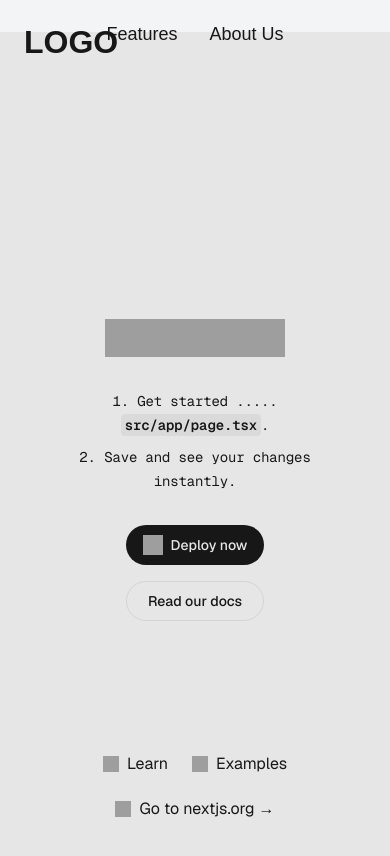
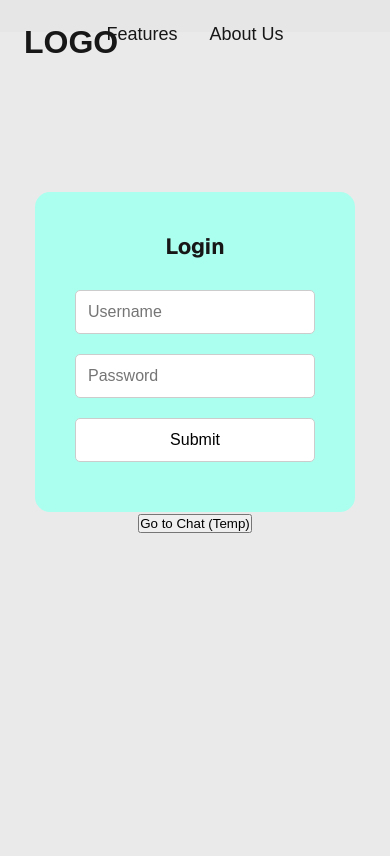
Before and after one commit to kalpipatel/LatticeTalk, a Next.js app: page / in a window 390 px wide. Shown: the top 856 px of the page. Built offline with nearby package versions, Linux system fonts and the light colour scheme; grey boxes are pictures that could not be loaded.

Commit message:
Login UI, Chat Page skeleton

```diff
--- a/src/app/globals.css
+++ b/src/app/globals.css
@@ -50,7 +50,7 @@ nav {
   display: flex;
   justify-content: space-between;
   align-items: center;
-  background-color: #f3f4f6;
+  background-color:#E6E6E6;
 }
 
 nav .logo {
--- a/src/app/layout.tsx
+++ b/src/app/layout.tsx
@@ -13,9 +13,12 @@ const geistMono = Geist_Mono({
   subsets: ["latin"],
 });
 
-export const metadata: Metadata = {
-  title: "Create Next App",
-  description: "Generated by create next app",
+export const metadata = {
+  title: "LatticeTalk",
+  description: "A platform for seamless communication",
+  icons: {
+    icon: "/favicon.ico",
+  },
 };
 
 export default function RootLayout({
--- a/src/app/page.module.css
+++ b/src/app/page.module.css
@@ -1,168 +1,105 @@
+/* Page Layout */
 .page {
   --gray-rgb: 0, 0, 0;
   --gray-alpha-200: rgba(var(--gray-rgb), 0.08);
   --gray-alpha-100: rgba(var(--gray-rgb), 0.05);
-
   --button-primary-hover: #383838;
   --button-secondary-hover: #f2f2f2;
 
-  display: grid;
-  grid-template-rows: 20px 1fr 20px;
+  display: flex;
+  flex-direction: column;
+  justify-content: flex-start; /* Navbar stays at the top */
   align-items: center;
-  justify-items: center;
-  min-height: 100svh;
-  padding: 80px;
-  gap: 64px;
+
+  min-height: 100vh;
+  padding: 40px;
   font-family: var(--font-geist-sans);
+  background-color: #eaeaea;
 }
 
-@media (prefers-color-scheme: dark) {
-  .page {
-    --gray-rgb: 255, 255, 255;
-    --gray-alpha-200: rgba(var(--gray-rgb), 0.145);
-    --gray-alpha-100: rgba(var(--gray-rgb), 0.06);
+/* Navbar */
+.navbar {
+  width: 100%;
+  display: flex;
+  justify-content: space-between;
+  padding: 20px 40px;
+  font-size: 20px;
+  font-weight: bold;
+  background-color: #eaeaea;
+  z-index: 10;
+}
 
-    --button-primary-hover: #ccc;
-    --button-secondary-hover: #1a1a1a;
+/* Login Container */
+.login-container {
+  position: relative;
+  width: 320px;
+  text-align: center;
+  display: flex;
+  flex-direction: column;
+  align-items: center;
+  margin-top: 80px;
+}
+
+/* Background Shadow */
+.login-shadow {
+  position: absolute;
+  width: 100%;
+  height: 100%;
+  background-color: #0f0f28;
+  border-radius: 20px;
+  top: 10px;
+  left: 10px;
+  z-index: -1;
+}
+
+/* Login Box */
+.login-box {
+  background-color: #aaffee;
+  padding: 40px;
+  border-radius: 15px;
+  box-shadow: none; /* Removed the extra white shade */
+}
+
+/* Login Title */
+.login-title {
+  font-size: 22px;
+  font-weight: bold;
+  margin-bottom: 20px;
+}
+
+/* Input Fields */
+.login-input {
+  width: 100%;
+  padding: 12px;
+  margin: 10px 0;
+  border: 1px solid #ccc;
+  border-radius: 5px;
+  font-size: 16px;
+  background-color: white;
+  color: black; /* Ensures text is visible */
+}
+
+/* Submit Button */
+.login-button {
+  width: 100%;
+  padding: 12px;
+  margin-top: 15px;
+  border: none;
+  border-radius: 5px;
+  background-color: #0f0f28;
+  color: white;
+  font-size: 16px;
+  cursor: pointer;
+}
+
+.login-button:hover {
+  background-color: #383858;
+}
+
+/* Responsive Navbar */
+@media (max-width: 600px) {
+  .navbar {
+    flex-direction: column;
+    align-items: center;
   }
 }
-
-.main {
-  display: flex;
-  flex-direction: column;
-  gap: 32px;
-  grid-row-start: 2;
-}
-
-.main ol {
-  font-family: var(--font-geist-mono);
-  padding-left: 0;
-  margin: 0;
-  font-size: 14px;
-  line-height: 24px;
-  letter-spacing: -0.01em;
-  list-style-position: inside;
-}
-
-.main li:not(:last-of-type) {
-  margin-bottom: 8px;
-}
-
-.main code {
-  font-family: inherit;
-  background: var(--gray-alpha-100);
-  padding: 2px 4px;
-  border-radius: 4px;
-  font-weight: 600;
-}
-
-.ctas {
-  display: flex;
-  gap: 16px;
-}
-
-.ctas a {
-  appearance: none;
-  border-radius: 128px;
-  height: 48px;
-  padding: 0 20px;
-  border: none;
-  border: 1px solid transparent;
-  transition:
-    background 0.2s,
-    color 0.2s,
-    border-color 0.2s;
-  cursor: pointer;
-  display: flex;
-  align-items: center;
-  justify-content: center;
-  font-size: 16px;
-  line-height: 20px;
-  font-weight: 500;
-}
-
-a.primary {
-  background: var(--foreground);
-  color: var(--background);
-  gap: 8px;
-}
-
-a.secondary {
-  border-color: var(--gray-alpha-200);
-  min-width: 180px;
-}
-
-.footer {
-  grid-row-start: 3;
-  display: flex;
-  gap: 24px;
-}
-
-.footer a {
-  display: flex;
-  align-items: center;
-  gap: 8px;
-}
-
-.footer img {
-  flex-shrink: 0;
-}
-
-/* Enable hover only on non-touch devices */
-@media (hover: hover) and (pointer: fine) {
-  a.primary:hover {
-    background: var(--button-primary-hover);
-    border-color: transparent;
-  }
-
-  a.secondary:hover {
-    background: var(--button-secondary-hover);
-    border-color: transparent;
-  }
-
-  .footer a:hover {
-    text-decoration: underline;
-    text-underline-offset: 4px;
-  }
-}
-
-@media (max-width: 600px) {
-  .page {
-    padding: 32px;
-    padding-bottom: 80px;
-  }
-
-  .main {
-    align-items: center;
-  }
-
-  .main ol {
-    text-align: center;
-  }
-
-  .ctas {
-    flex-direction: column;
-  }
-
-  .ctas a {
-    font-size: 14px;
-    height: 40px;
-    padding: 0 16px;
-  }
-
-  a.secondary {
-    min-width: auto;
-  }
-
-  .footer {
-    flex-wrap: wrap;
-    align-items: center;
-    justify-content: center;
-  }
-}
-
-@media (prefers-color-scheme: dark) {
-  .logo {
-    filter: invert();
-  }
-}
--- a/src/app/page.tsx
+++ b/src/app/page.tsx
@@ -1,95 +1,35 @@
+// pages/page.tsx
+import Link from 'next/link';  // Import the Link component
 import Image from "next/image";
-import styles from "./page.module.css";
+import styles from "./page.module.css"; // Importing CSS module
 
 export default function Home() {
   return (
     <div className={styles.page}>
-      <main className={styles.main}>
-        <Image
-          className={styles.logo}
-          src="/next.svg"
-          alt="Next.js logo"
-          width={180}
-          height={38}
-          priority
-        />
-        <ol>
-          <li>
-            Get started ..... <code>src/app/page.tsx</code>.
-          </li>
-          <li>Save and see your changes instantly.</li>
-        </ol>
+      {/* Navbar (empty or custom content) */}
+      <nav className={styles.navbar}>
+        {/* You can add your own links or content here */}
+      </nav>
 
-        <div className={styles.ctas}>
-          <a
-            className={styles.primary}
-            href="https://vercel.com/new?utm_source=create-next-app&utm_medium=appdir-template&utm_campaign=create-next-app"
-            target="_blank"
-            rel="noopener noreferrer"
-          >
-            <Image
-              className={styles.logo}
-              src="/vercel.svg"
-              alt="Vercel logomark"
-              width={20}
-              height={20}
-            />
-            Deploy now
-          </a>
-          <a
-            href="https://nextjs.org/docs?utm_source=create-next-app&utm_medium=appdir-template&utm_campaign=create-next-app"
-            target="_blank"
-            rel="noopener noreferrer"
-            className={styles.secondary}
-          >
-            Read our docs
-          </a>
+      {/* Login box */}
+      <div className={styles["login-container"]}>
+        <div className={styles["login-shadow"]}></div>
+        <div className={styles["login-box"]}>
+          <h2 className={styles["login-title"]}>Login</h2>
+          <input className={styles["login-input"]} type="text" placeholder="Username" />
+          <input className={styles["login-input"]} type="password" placeholder="Password" />
+          <button className={styles["login-input"]}>Submit</button>
         </div>
-      </main>
-      <footer className={styles.footer}>
-        <a
-          href="https://nextjs.org/learn?utm_source=create-next-app&utm_medium=appdir-template&utm_campaign=create-next-app"
-          target="_blank"
-          rel="noopener noreferrer"
-        >
-          <Image
-            aria-hidden
-            src="/file.svg"
-            alt="File icon"
-            width={16}
-            height={16}
-          />
-          Learn
-        </a>
-        <a
-          href="https://vercel.com/templates?framework=next.js&utm_source=create-next-app&utm_medium=appdir-template&utm_campaign=create-next-app"
-          target="_blank"
-          rel="noopener noreferrer"
-        >
-          <Image
-            aria-hidden
-            src="/window.svg"
-            alt="Window icon"
-            width={16}
-            height={16}
-          />
-          Examples
-        </a>
-        <a
-          href="https://nextjs.org?utm_source=create-next-app&utm_medium=appdir-template&utm_campaign=create-next-app"
-          target="_blank"
-          rel="noopener noreferrer"
-        >
-          <Image
-            aria-hidden
-            src="/globe.svg"
-            alt="Globe icon"
-            width={16}
-            height={16}
-          />
-          Go to nextjs.org →
-        </a>
-      </footer>
+      </div>
+
+      {/* Navigation link to the chat page */}
+      <div className={styles["chat-link-container"]}>
+        <Link href="/chat">
+          <button className={styles["chat-button"]}>
+            Go to Chat (Temp)
+          </button>
+        </Link>
+      </div>
     </div>
   );
 }
```
Also changed, not shown: src/app/chat/chat.module.css (added, +106 -0 lines), src/app/chat/page.tsx (added, +37 -0 lines), src/app/features/features.module.css (added, +29 -0 lines), src/app/features/page.tsx (+11 -3 lines), src/app/NavBar1.tsx (added).
